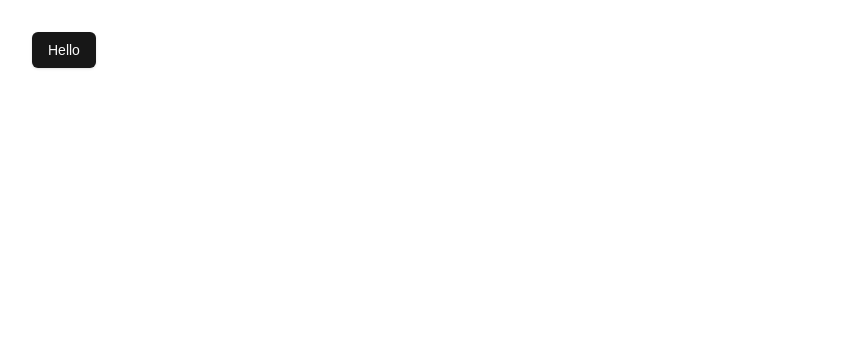
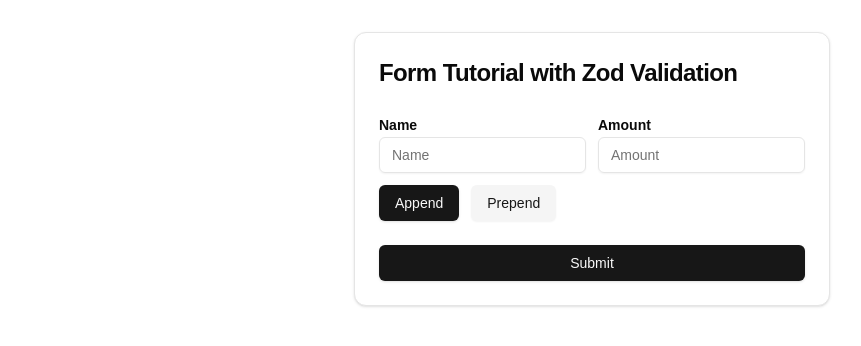
Before and after one commit to codingjogo/react-hook-form-tutorial, a Next.js app: page / in a window 1280 px wide. Shown: the top 346 px of the page, without its empty margins (48-909 px from the left). Built offline with nearby package versions, Linux system fonts and the light colour scheme.

Commit message:
feat: Setup Form

```diff
--- a/app/page.tsx
+++ b/app/page.tsx
@@ -1,9 +1,48 @@
 import { Button } from "@/components/ui/button";
+import {
+	Card,
+	CardContent,
+	CardFooter,
+	CardHeader,
+	CardTitle,
+} from "@/components/ui/card";
+import { Input } from "@/components/ui/input";
+import { Label } from "@/components/ui/label";
 
 export default function Home() {
-  return (
-    <main className="container mx-auto py-8">
-      <Button>Hello</Button>
-    </main>
-  );
+	return (
+		<main className="container mx-auto py-8 flex items-center justify-center">
+			<form className="max-w-screen-sm">
+      <Card>
+				<CardHeader>
+					<CardTitle className="text-2xl font-semibold">Form Tutorial with Zod Validation</CardTitle>
+				</CardHeader>
+				<CardContent className="grid space-y-3">
+					<div className="flex items-center space-x-3">
+            {/* Name */}
+            <div>
+              <Label className="text-lead font-semibold">Name</Label>
+              <Input placeholder="Name"/>
+            </div>
+            {/* Amount */}
+            <div>
+              <Label className="text-lead font-semibold">Amount</Label>
+              <Input placeholder="Amount"/>
+            </div>
+          </div>
+
+          {/* Buttons for RFH */}
+          <div className="flex items-center space-x-3">
+            <Button type="button">Append</Button>
+            <Button type="button" variant={'secondary'}>Prepend</Button>
+          </div>
+				</CardContent>
+				<CardFooter>
+					<Button type="submit" className="w-full">Submit</Button>
+				</CardFooter>
+			</Card>
+
+      </form>
+		</main>
+	);
 }
--- /dev/null
+++ b/components/ui/card.tsx
@@ -0,0 +1,76 @@
+import * as React from "react"
+
+import { cn } from "@/lib/utils"
+
+const Card = React.forwardRef<
+  HTMLDivElement,
+  React.HTMLAttributes<HTMLDivElement>
+>(({ className, ...props }, ref) => (
+  <div
+    ref={ref}
+    className={cn(
+      "rounded-xl border bg-card text-card-foreground shadow",
+      className
+    )}
+    {...props}
+  />
+))
+Card.displayName = "Card"
+
+const CardHeader = React.forwardRef<
+  HTMLDivElement,
+  React.HTMLAttributes<HTMLDivElement>
+>(({ className, ...props }, ref) => (
+  <div
+    ref={ref}
+    className={cn("flex flex-col space-y-1.5 p-6", className)}
+    {...props}
+  />
+))
+CardHeader.displayName = "CardHeader"
+
+const CardTitle = React.forwardRef<
+  HTMLParagraphElement,
+  React.HTMLAttributes<HTMLHeadingElement>
+>(({ className, ...props }, ref) => (
+  <h3
+    ref={ref}
+    className={cn("font-semibold leading-none tracking-tight", className)}
+    {...props}
+  />
+))
+CardTitle.displayName = "CardTitle"
+
+const CardDescription = React.forwardRef<
+  HTMLParagraphElement,
+  React.HTMLAttributes<HTMLParagraphElement>
+>(({ className, ...props }, ref) => (
+  <p
+    ref={ref}
+    className={cn("text-sm text-muted-foreground", className)}
+    {...props}
+  />
+))
+CardDescription.displayName = "CardDescription"
+
+const CardContent = React.forwardRef<
+  HTMLDivElement,
+  React.HTMLAttributes<HTMLDivElement>
+>(({ className, ...props }, ref) => (
+  <div ref={ref} className={cn("p-6 pt-0", className)} {...props} />
+))
+CardContent.displayName = "CardContent"
+
+const CardFooter = React.forwardRef<
+  HTMLDivElement,
+  React.HTMLAttributes<HTMLDivElement>
+>(({ className, ...props }, ref) => (
+  <div
+    ref={ref}
+    className={cn("flex items-center p-6 pt-0", className)}
+    {...props}
+  />
+))
+CardFooter.displayName = "CardFooter"
+
+export { Card, CardHeader, CardFooter, CardTitle, CardDescription, CardContent }
--- /dev/null
+++ b/components/ui/input.tsx
@@ -0,0 +1,25 @@
+import * as React from "react"
+
+import { cn } from "@/lib/utils"
+
+export interface InputProps
+  extends React.InputHTMLAttributes<HTMLInputElement> {}
+
+const Input = React.forwardRef<HTMLInputElement, InputProps>(
+  ({ className, type, ...props }, ref) => {
+    return (
+      <input
+        type={type}
+        className={cn(
+          "flex h-9 w-full rounded-md border border-input bg-transparent px-3 py-1 text-sm shadow-sm transition-colors file:border-0 file:bg-transparent file:text-sm file:font-medium file:text-foreground placeholder:text-muted-foreground focus-visible:outline-none focus-visible:ring-1 focus-visible:ring-ring disabled:cursor-not-allowed disabled:opacity-50",
+          className
+        )}
+        ref={ref}
+        {...props}
+      />
+    )
+  }
+)
+Input.displayName = "Input"
+
+export { Input }
--- /dev/null
+++ b/components/ui/label.tsx
@@ -0,0 +1,26 @@
+"use client"
+
+import * as React from "react"
+import * as LabelPrimitive from "@radix-ui/react-label"
+import { cva, type VariantProps } from "class-variance-authority"
+
+import { cn } from "@/lib/utils"
+
+const labelVariants = cva(
+  "text-sm font-medium leading-none peer-disabled:cursor-not-allowed peer-disabled:opacity-70"
+)
+
+const Label = React.forwardRef<
+  React.ElementRef<typeof LabelPrimitive.Root>,
+  React.ComponentPropsWithoutRef<typeof LabelPrimitive.Root> &
+    VariantProps<typeof labelVariants>
+>(({ className, ...props }, ref) => (
+  <LabelPrimitive.Root
+    ref={ref}
+    className={cn(labelVariants(), className)}
+    {...props}
+  />
+))
+Label.displayName = LabelPrimitive.Root.displayName
+
+export { Label }
--- a/package.json
+++ b/package.json
@@ -10,6 +10,7 @@
   },
   "dependencies": {
     "@radix-ui/react-icons": "^1.3.0",
+    "@radix-ui/react-label": "^2.1.0",
     "@radix-ui/react-slot": "^1.1.0",
     "class-variance-authority": "^0.7.0",
     "clsx": "^2.1.1",
```
Also changed, not shown: 1 other file (tests, documents, lock files or other folders).
